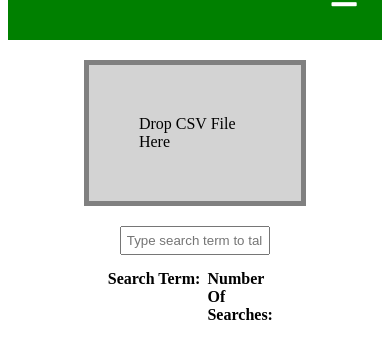
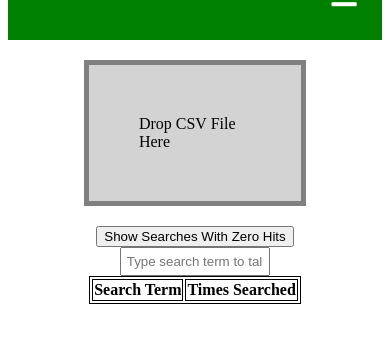
Before and after one commit to DannyLeeBeasley/lettuce-code-challenge-react, a React (Create React App) app: page / in a window 390 px wide. Shown: the part 239-598 px from the top of the page. Built offline with nearby package versions, Linux system fonts and the light colour scheme.

Commit message:
Search tally and zero hits button working. Fixed responsive nav bar.

```diff
--- a/src/components/HomePage/HomePage.js
+++ b/src/components/HomePage/HomePage.js
@@ -3,12 +3,38 @@ import { parse } from "papaparse";
 import TableRow from "../TableRow/TableRow";
 import "../../TablePage.css";
 import "./HomePage.css";
+import { countSearchTerms } from "../../utils.js";
 
 function HomePage() {
   const [highlighted, setHighlighted] = useState(false);
-  const [allSearches, setAllSearches] = useState([]);
+  const [searchTermHits, setSearchTermHits] = useState([]);
   const [searchTerm, setSearchTerm] = useState("");
   const [numberOfSearches, setNumberOfSearches] = useState("");
+  const [buttonClicked, setButtonClicked] = useState(false);
+
+  const searchTermsToDisplay = searchTerm
+    ? searchTermHits
+        .filter((searchedTerm) => {
+          return searchedTerm.query
+            .toLowerCase()
+            .includes(searchTerm.toLowerCase());
+        })
+        .filter((searchedTerm) => {
+          if (!buttonClicked) {
+            return true;
+          } else {
+            return searchedTerm.hits === "0";
+          }
+        })
+    : searchTermHits.filter((searchedTerm) => {
+        if (!buttonClicked) {
+          return true;
+        } else {
+          return searchedTerm.hits === "0";
+        }
+      });
+
+      console.log(searchTermsToDisplay)
 
   return (
     <div className="table-page">
@@ -33,15 +59,29 @@ function HomePage() {
             .forEach(async (file) => {
               const text = await file.text();
               const result = parse(text, { header: true });
-              setAllSearches(result.data);
+              let searchTermCount = countSearchTerms(result.data);
+              let searchTermIndex = 0;
+              let searchTermCountArr = [];
+              searchTermCount.forEach((searchHits, searchTerm) => {
+                searchTermCountArr.push({
+                  index: searchTermIndex,
+                  times_searched: searchHits.count,
+                  query: searchTerm,
+                  hits: searchHits.hits,
+                });
+              });
+              setSearchTermHits(searchTermCountArr);
             });
-
         }}
       >
         Drop CSV File Here
       </div>
+      <div>
+        <button onClick={() => setButtonClicked((prevButtonClicked) => !prevButtonClicked)}>
+          {buttonClicked ? "Show All Search Terms" : "Show Searches With Zero Hits"}
+        </button>
+      </div>
       <div className="search-term-input-container">
-        {/* <label>Search Term:</label> */}
         <input
           className="search-term-input"
           type="text"
@@ -51,39 +91,23 @@ function HomePage() {
           onChange={(e) => {
             setSearchTerm(e.target.value);
             console.log(searchTerm);
-            setNumberOfSearches(
-              allSearches.filter(
-                (searchObj) =>
-                  searchObj.query.toLowerCase() === searchTerm.toLowerCase()
-              ).length.toString()
-            );
           }}
         />
       </div>
-      <div className="search-term-tally-container">
-        <div className="search-term-display-container">
-          <label>Search Term:</label>
-          <p>{searchTerm}</p>
-        </div>
-        <div className="search-term-count-container">
-          <label>Number Of Searches:</label>
-          <p>{numberOfSearches}</p>
-        </div>
-      </div>
-      {/* <table>
+      <table>
         <tr className="table-header">
           <th>Search Term</th>
-          <th>Search Hits</th>
+          <th>Times Searched</th>
         </tr>
-        {allSearches.map((search) => (
+        {searchTermsToDisplay.map((search) => (
           <TableRow
             key={search.index}
             className="table-row"
             query={search.query}
-            hits={search.hits}
+            hits={search.times_searched}
           />
         ))}
-      </table> */}
+      </table>
     </div>
   );
 }
--- a/src/components/NavBar/NavBar.css
+++ b/src/components/NavBar/NavBar.css
@@ -21,8 +21,8 @@
 
 .nav-menu {
   display: flex;
-  grid-template-columns: repeat(5, auto);
-  grid-gap: 10px;
+  /* grid-template-columns: repeat(5, auto); */
+  /* grid-gap: 10px; */
   text-align: center;
   width: 90vw;
   justify-content: end;
@@ -81,8 +81,9 @@
   .nav-links {
     text-align: center;
     padding: 2rem;
-    width: 100%;
+    width: 70%;
     display: table;
+    margin: auto;
   }
 
   .nav-links:hover {
--- a/src/components/NavBar/NavBar.js
+++ b/src/components/NavBar/NavBar.js
@@ -18,11 +18,15 @@ class NavBar extends Component {
             className={this.state.clicked ? "fas fa-times" : "fas fa-bars"}
           ></i>
         </div>
-        <div className={this.state.clicked ? 'nav-menu active' : 'nav-menu'}>
+        <div className={this.state.clicked ? "nav-menu active" : "nav-menu"}>
           {NavBarItems.map((navItem, index) => {
             return (
               <span key={index}>
-                <Link className={navItem.cName} to={navItem.url}>
+                <Link
+                  onClick={this.handleClick}
+                  className={navItem.cName}
+                  to={navItem.url}
+                >
                   {navItem.name}
                 </Link>
               </span>
--- a/src/components/NoRepeatsPage/NoRepeatsPage.js
+++ b/src/components/NoRepeatsPage/NoRepeatsPage.js
@@ -32,9 +32,9 @@ function NoRepeatsPage() {
                 const text = await file.text();
                 const result = parse(text, { header: true });
                 let noDuplicateArr = removeDuplicates(result.data);
-                // noDuplicateArr.sort((a, b) => {
-                //   return parseInt(b.hits, 10) - parseInt(a.hits, 10);
-                // });
+                noDuplicateArr.sort((a, b) => {
+                  return parseInt(b.hits, 10) - parseInt(a.hits, 10);
+                });
                 setNoRepeatsSearches(noDuplicateArr);
               });
           }}
--- a/src/utils.js
+++ b/src/utils.js
@@ -9,3 +9,19 @@ export const removeDuplicates = (data) => {
     });
     return noDuplicateArr;
   }
+
+  export const countSearchTerms = (data) => {
+    let searchTermCountMap = new Map();
+    data.forEach((searchObj) => {
+      if (searchTermCountMap.has(searchObj.query)) {
+        let searchTermCount = searchTermCountMap.get(searchObj.query);
+        let updatedSearchTermObj = {
+          ...searchTermCount, count: searchTermCount.count+1,
+        }
+        searchTermCountMap.set(searchObj.query, updatedSearchTermObj);
+      } else {
+        searchTermCountMap.set(searchObj.query, {count: 1, hits: searchObj.hits});
+      }
+    })
+    return searchTermCountMap;
+  }
```
